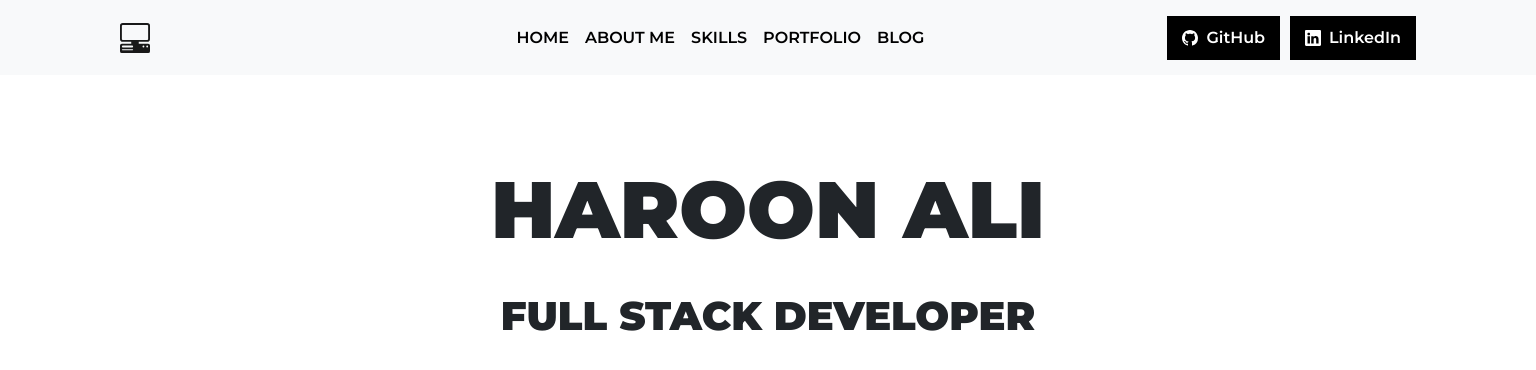
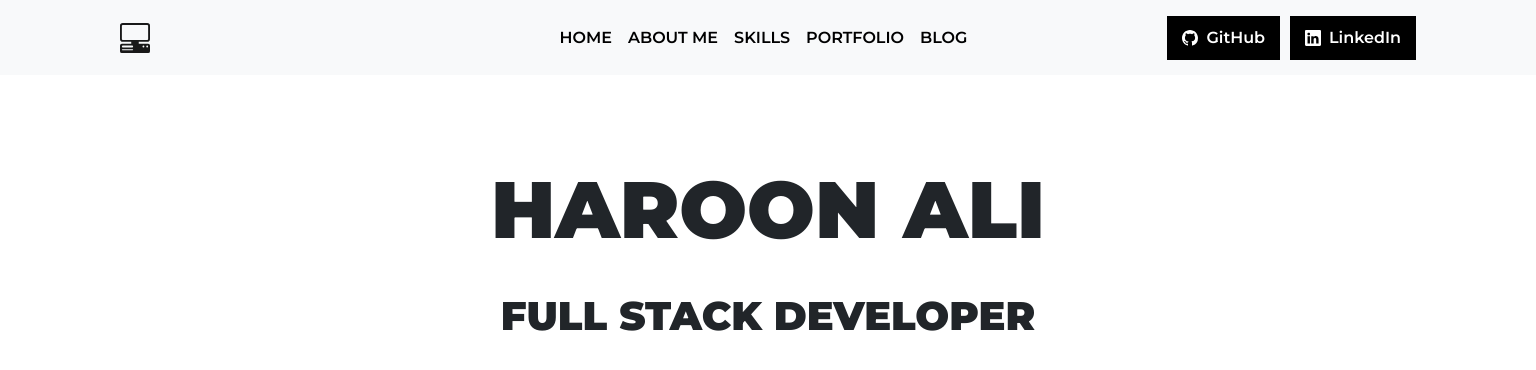
Before and after one commit to haroon-ali-dev/portfolio-website, a Next.js app in the folder user/: page / in a window 1536 px wide. Shown: the top 370 px of the page. Built offline with nearby package versions, Linux system fonts and the light colour scheme.

Commit message:
update favicon

```diff
--- a/user/components/NavBar.module.css
+++ b/user/components/NavBar.module.css
@@ -26,12 +26,12 @@
 
 @media (min-width: 1200px) {
     .linkContainer {
-        margin-right: 155px;
+        margin-right: 87px;
     }
 }
 
 @media (min-width: 1400px) {
     .linkContainer {
-        margin-right: 225px;
+        margin-right: 182px;
     }
 }
--- a/user/pages/_app.js
+++ b/user/pages/_app.js
@@ -1,3 +1,4 @@
+import Head from 'next/head'
 import '@/styles/globals.css'
 import { Montserrat } from "next/font/google";
 import NavBar from '@/components/NavBar';
@@ -10,6 +11,11 @@ const montserrat = Montserrat({
 export default function App({ Component, pageProps }) {
   return (
     <div className={montserrat.className}>
+      <Head>
+        <meta name="description" content="My portfolio website for full stack development." />
+        <meta name="viewport" content="width=device-width, initial-scale=1" />
+        <link rel="icon" href="/favicon.svg" />
+      </Head>
       <header>
         <NavBar />
       </header>
--- a/user/pages/index.js
+++ b/user/pages/index.js
@@ -6,9 +6,6 @@ export default function Home() {
     <>
       <Head>
         <title>Haroon Ali - Full Stack Developer</title>
-        <meta name="description" content="My portfolio website for full stack development." />
-        <meta name="viewport" content="width=device-width, initial-scale=1" />
-        <link rel="icon" href="/favicon.ico" />
       </Head>
       <main>
         <section className={styles.hero}>
```
Also changed, not shown: user/public/favicon.svg (added).
